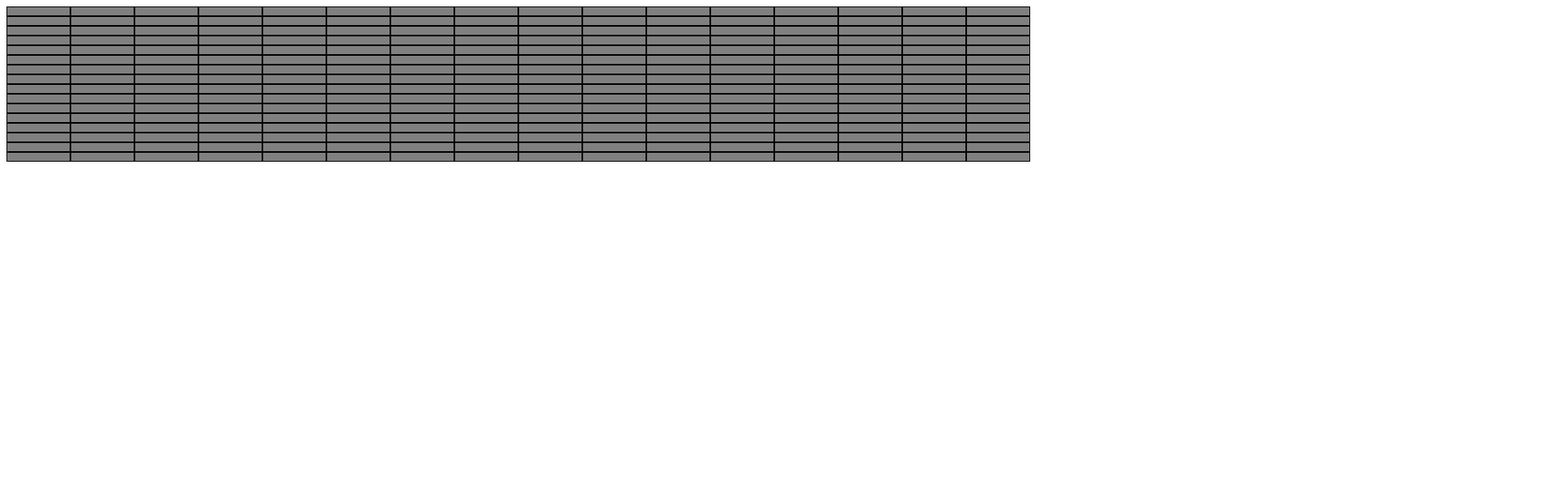
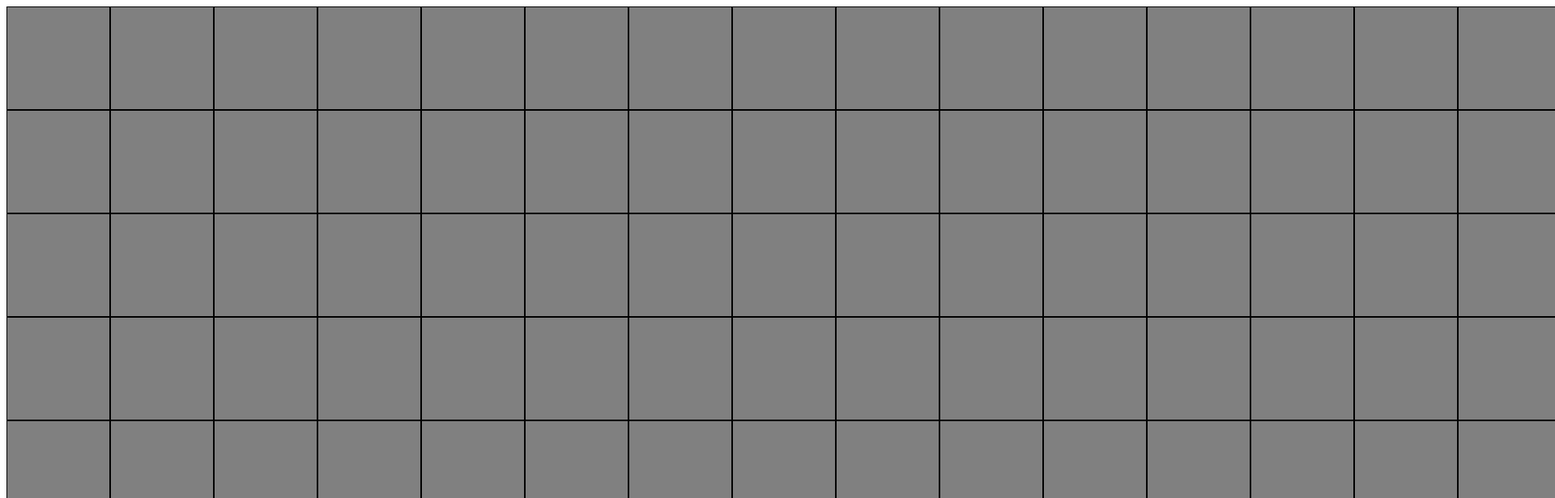
Before and after one commit to mojonny/etchSketchProj, a plain HTML site: page index.html in a window 1280 px wide. Shown: the top 616 px of the page at 81% size, 1920 px wide, since content can reach past the window. Drawn offline with Linux system fonts and the light colour scheme.

Commit message:
Made square grid

```diff
--- a/index.html
+++ b/index.html
@@ -15,6 +15,7 @@
             <div id="container">
             </div>
           </div>
+          HMMMM...
     </main>
     <script src="./script.js"></script>
   </body>
--- a/styles.css
+++ b/styles.css
@@ -1,7 +1,5 @@
 .box {
     color: black;
-    height: 10px;
-    width: auto;
     border: 1px solid;
     background-color: grey;
 }
@@ -13,5 +11,7 @@
 
 #container {
     display: grid;
-    grid-template-columns: repeat(16,1fr);
+    grid-template-columns: repeat(16,10vw);
+    grid-template-rows: repeat(16,10vw);
+
 }
```
